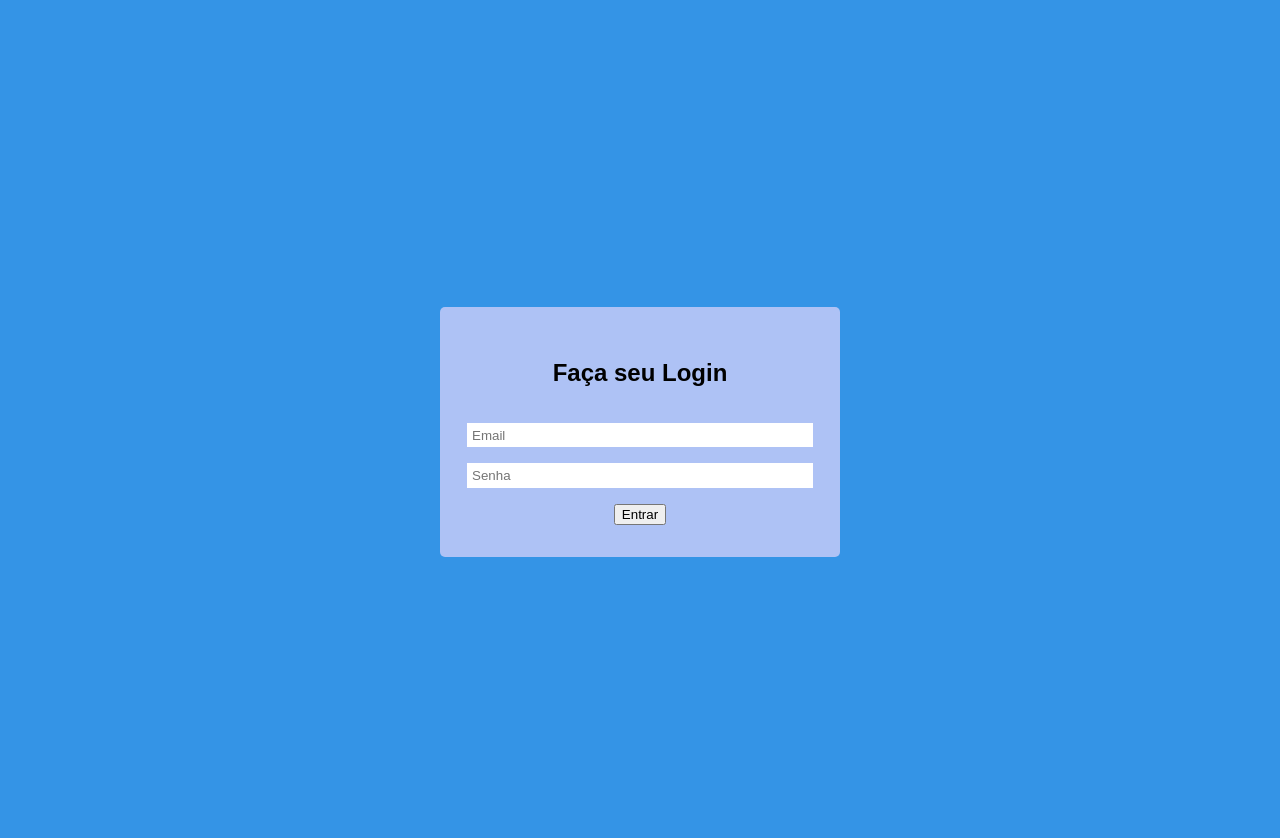
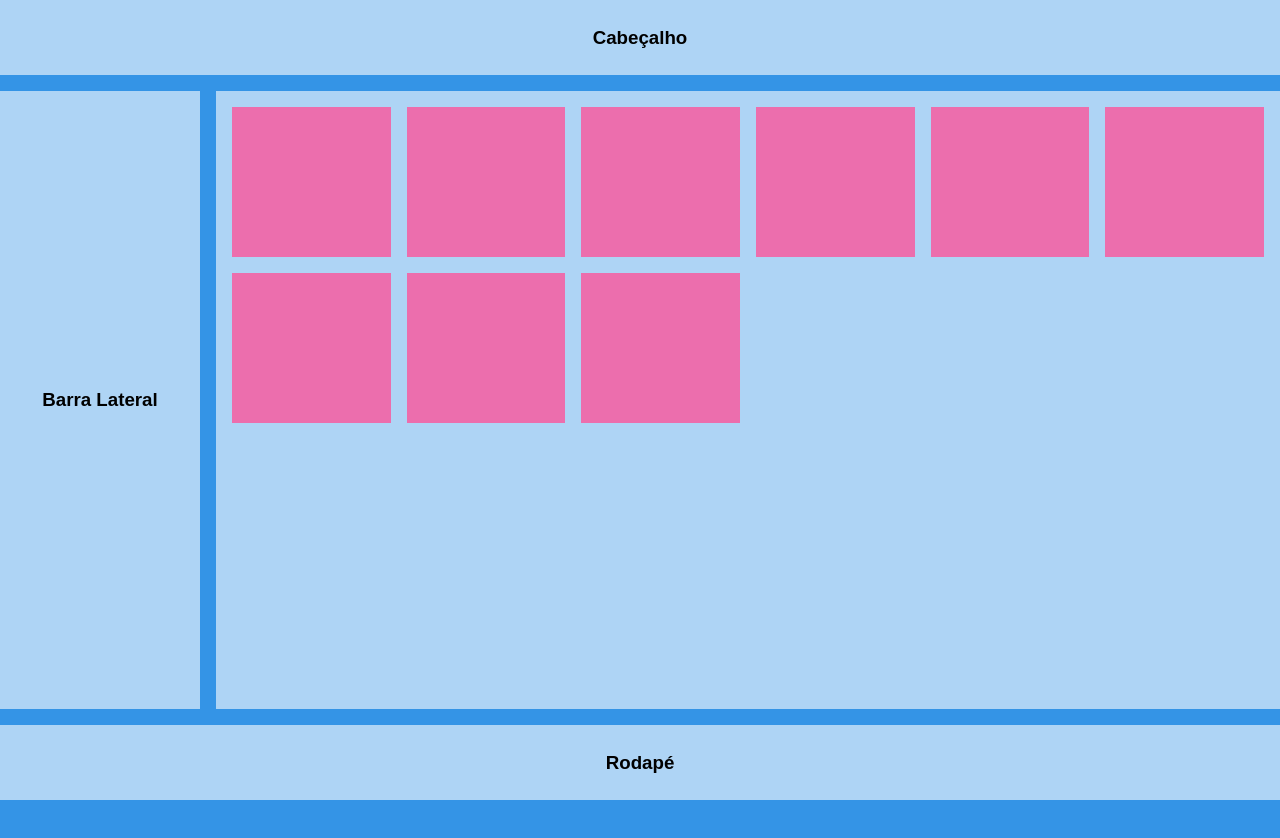
Before and after one commit to code-pisces/css-grid-layout-bootcamp-cataline, a plain HTML site: page index.html in a window 1280 px wide. After the commit the page ends 800 px from the top, so only its background shows below. Drawn offline with Linux system fonts and the light colour scheme.

Commit message:
Grid dashboard

```diff
--- a/index.html
+++ b/index.html
@@ -10,12 +10,29 @@
   </head>
   <body>
     <div class="container">
-      <form class="login">
-        <h2>Faça seu Login</h2>
-        <input type="email" class="login__text-field" placeholder="Email">
-        <input type="password" class="login__text-field" placeholder="Senha">
-        <button type="login__button-submit">Entrar</button>
-      </form>
+      <header class="header">
+        <h3>cabeçalho</h3>
+      </header>
+
+      <aside class="aside">
+        <h3>barra lateral</h3>
+      </aside>
+
+      <main>
+        <div class="blog-items"></div>
+        <div class="blog-items"></div>
+        <div class="blog-items"></div>
+        <div class="blog-items"></div>
+        <div class="blog-items"></div>
+        <div class="blog-items"></div>
+        <div class="blog-items"></div>
+        <div class="blog-items"></div>
+        <div class="blog-items"></div>
+      </main>
+
+      <footer class="footer">
+        <h3>rodapé</h3>
+      </footer>
     </div>
   </body>
 </html>
--- a/style.css
+++ b/style.css
@@ -1,38 +1,69 @@
 body {
   background: #3494e6;
   height: 100vh;
-  overflow-y: hidden;
-  margin: 2rem;
+  margin: 0;
   font-family: sans-serif;
 }
 
 .container {
   height: 100%;
   display: grid;
-  grid-template-columns: 400px;
-  grid-template-rows: auto;
+  grid-template-columns: 200px 1fr;
+  grid-template-rows: 75px 1fr 75px;
 
-  justify-content: center;
-  align-content: center;
+  gap: 1rem;
+  grid-template-areas:
+  'header header'
+  'aside main'
+  'footer footer';
 }
 
-.login {
-  background: rgba(255, 225, 255, 0.6);
-  padding: 2rem;
-  border-radius: 5px;
-
+header, aside, main, footer {
+  background: rgba(255, 255, 255, 0.6);
   display: grid;
-  grid-template-columns: 1fr;
-  grid-auto-rows: auto;
-  gap: 1rem;
-
-  justify-items: center;
+  text-transform: capitalize;
+  align-items: center;
+  justify-content: center;
 }
 
-.login__text-field {
-  width: 100%;
-  border: 1px solid #eee;
-  padding: 0.3rem;
-  outline: none;
-  border: 5px;
+header {
+  grid-area: header;
 }
+
+aside {
+  grid-area: aside;
+}
+
+main {
+  align-items: stretch;
+  justify-content: stretch;
+  grid-area: main;
+  display: grid;
+  grid-template-columns: repeat(auto-fit, minmax(150px, 1fr));
+  grid-auto-rows: 150px;
+  gap: 1rem;
+  padding: 1rem;
+}
+
+.blog-items {
+  background-color: #ec6ead;
+}
+
+footer {
+  grid-area: footer;
+}
+
+@media (max-width: 650px) {
+ aside {
+   display: none;
+ }
+
+ .container {
+   display: grid;
+   grid-template-columns: 1fr;
+  grid-template-areas:
+  'header'
+  'main'
+  'footer';
+}
+}
```
